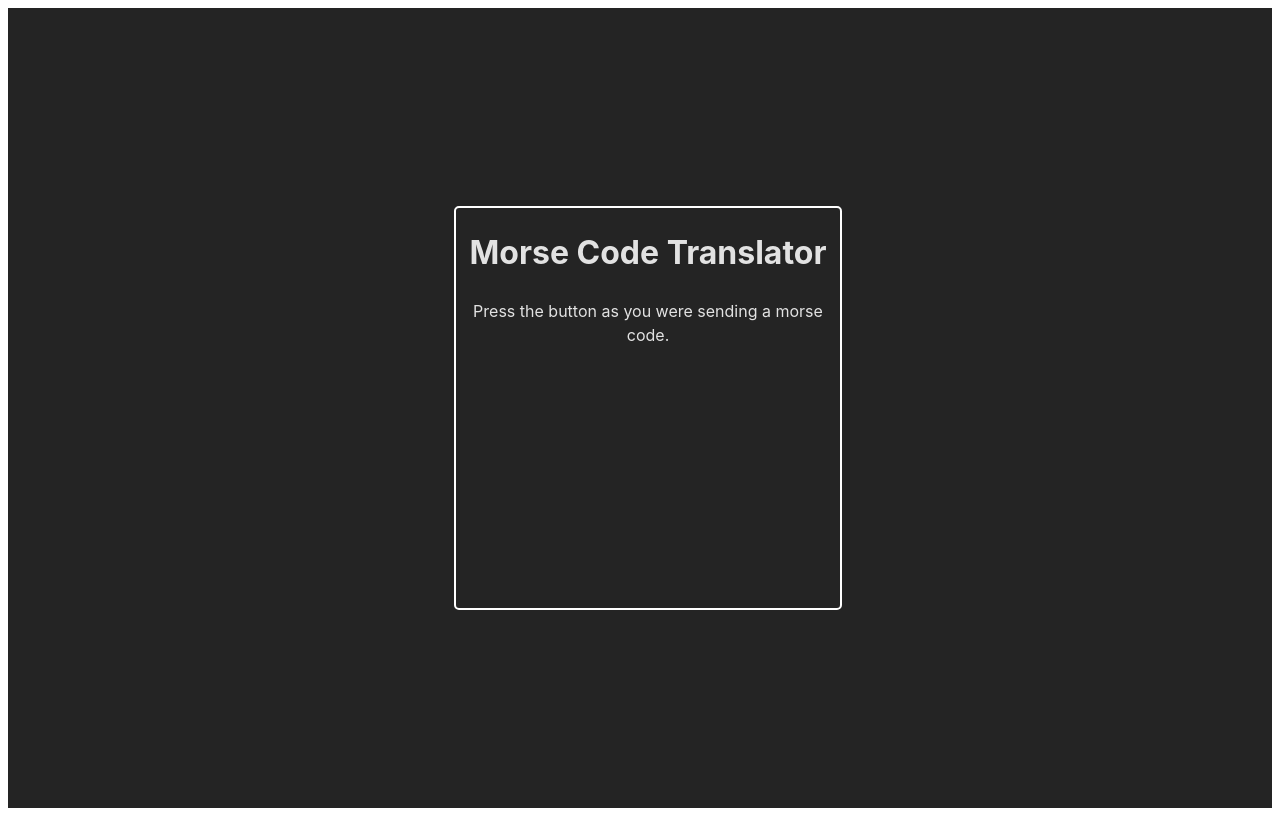
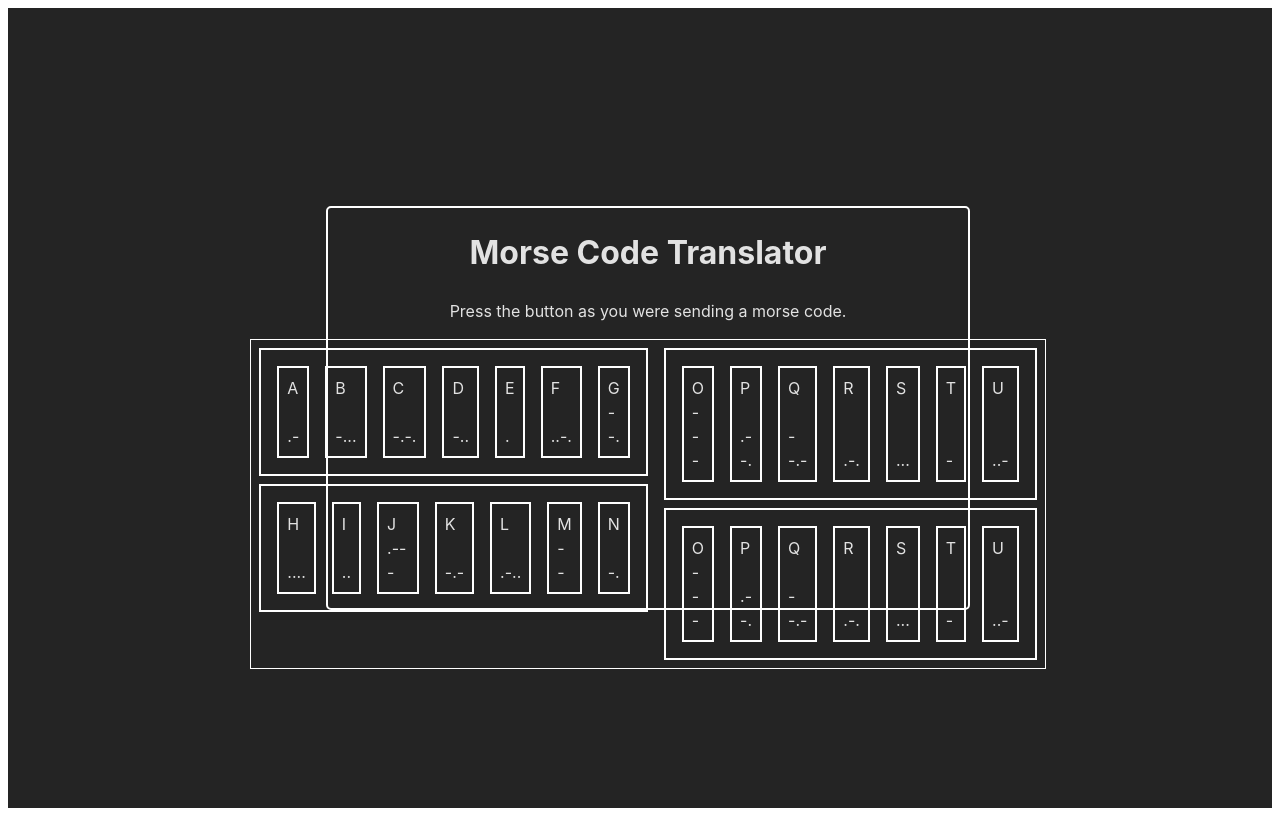
Before and after one commit to vivaldev/morse_code_translator, a React (Vite) app: page / in a window 1280 px wide. Built offline with nearby package versions, Linux system fonts and the light colour scheme.

Commit message:
morse alphabets are finally somehow displayed.

```diff
--- a/src/App.css
+++ b/src/App.css
@@ -25,7 +25,7 @@
 }
 
 .container {
-  width: 30%;
+  width: 50%;
   height: 50%;
 
   display: flex;
@@ -45,4 +45,22 @@
 /* morse-abc */
 
 .morse-abc {
+  display: flex;
+
+  border: 1px solid white;
 }
+
+.morse-row {
+  display: flex;
+  flex-direction: column;
+
+  justify-content: space-between;
+  margin: 0.5em;
+
+  border: 2px solid white;
+  padding: 0.5em;
+}
+
+.morse {
+  display: flex;
+}
--- a/src/App.tsx
+++ b/src/App.tsx
@@ -1,12 +1,16 @@
 import React from "react";
 import "./App.css";
+import { morses } from "./morse";
+
 import Header from "./components/Header";
+import MorseAbc from "./components/MorseAbc";
 
 const App: React.FC = () => {
   return (
     <div className="App">
       <div className="container">
         <Header />
+        <MorseAbc />
       </div>
     </div>
   );
--- /dev/null
+++ b/src/components/MorseAbc.tsx
@@ -0,0 +1,37 @@
+import React, { useState } from "react";
+import { morses } from "../data";
+
+const MorseAbc: React.FC = () => {
+  const renderMorseRow = (start: number, end: number) => {
+    return morses.slice(start, end).map((morse) => (
+      <div className="morse-row" key={morse.letter}>
+        <div className="morse-letter">{morse.letter}</div>
+        <div className="morse-code">{morse.code}</div>
+      </div>
+    ));
+  };
+
+  return (
+    <div className="morse-abc">
+      <div className="super-row">
+        <div className="morse-row">
+          <div className="morse">{renderMorseRow(0, 7)}</div>
+        </div>
+        <div className="morse-row">
+          <div className="morse">{renderMorseRow(7, 14)}</div>
+        </div>
+      </div>
+
+      <div className="super-row">
+        <div className="morse-row">
+          <div className="morse">{renderMorseRow(14, 21)}</div>
+        </div>
+        <div className="morse-row">
+          <div className="morse">{renderMorseRow(14, 21)}</div>
+        </div>
+      </div>
+    </div>
+  );
+};
+
+export default MorseAbc;
--- /dev/null
+++ b/src/data.ts
@@ -0,0 +1,33 @@
+interface MorseCode {
+  letter: string;
+  code: string;
+}
+
+export const morses: MorseCode[] = [
+  { letter: "A", code: ".-" },
+  { letter: "B", code: "-..." },
+  { letter: "C", code: "-.-." },
+  { letter: "D", code: "-.." },
+  { letter: "E", code: "." },
+  { letter: "F", code: "..-." },
+  { letter: "G", code: "--." },
+  { letter: "H", code: "...." },
+  { letter: "I", code: ".." },
+  { letter: "J", code: ".---" },
+  { letter: "K", code: "-.-" },
+  { letter: "L", code: ".-.." },
+  { letter: "M", code: "--" },
+  { letter: "N", code: "-." },
+  { letter: "O", code: "---" },
+  { letter: "P", code: ".--." },
+  { letter: "Q", code: "--.-" },
+  { letter: "R", code: ".-." },
+  { letter: "S", code: "..." },
+  { letter: "T", code: "-" },
+  { letter: "U", code: "..-" },
+  { letter: "V", code: "...-" },
+  { letter: "W", code: ".--" },
+  { letter: "X", code: "-..-" },
+  { letter: "Y", code: "-.--" },
+  { letter: "Z", code: "--.." },
+];
```
Also changed, not shown: src/components/Morse-abc.tsx (deleted, +0 -7 lines).
